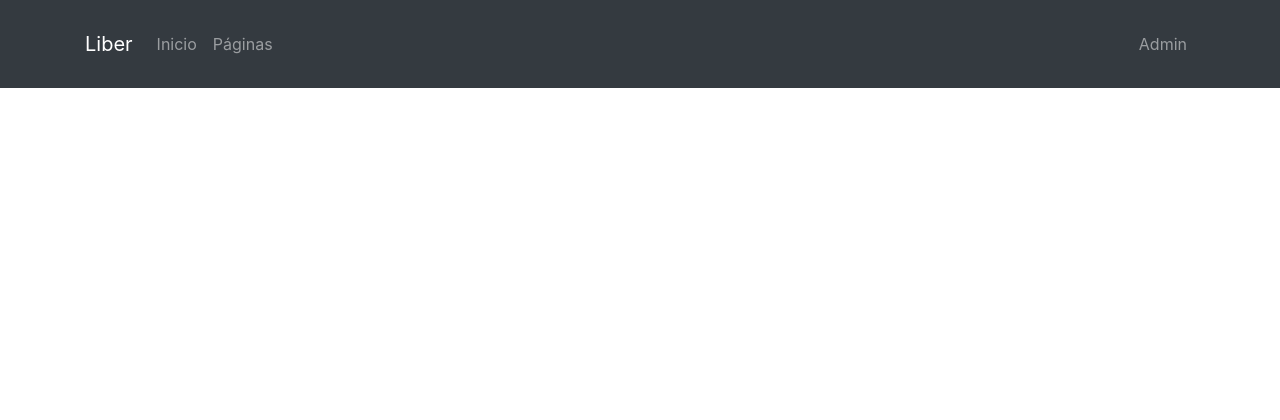
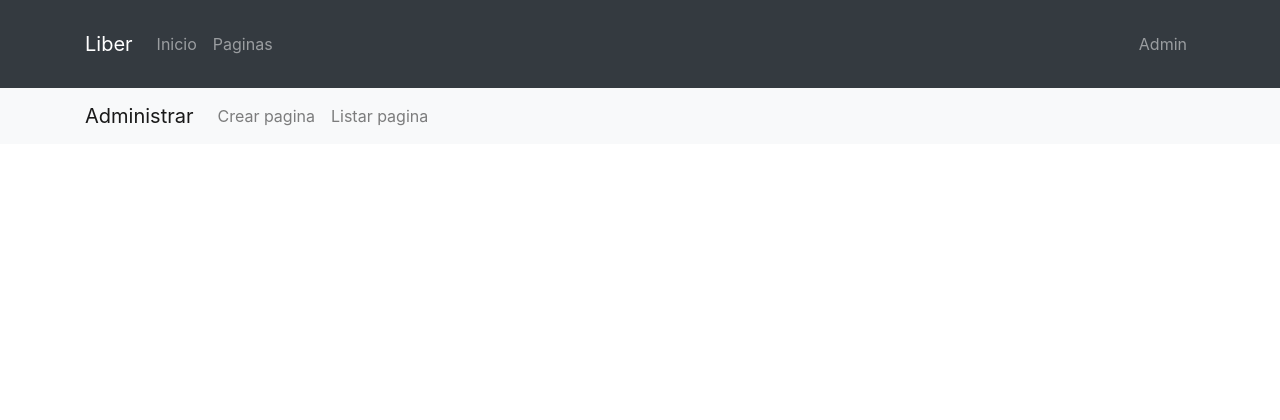
Before and after one commit to ruizdiazever/red, a Django app: page /pages/ in a window 1280 px wide. Shown: the top 420 px of the page. Run offline with Django 3.2, Linux system fonts and the light colour scheme; the visitor is signed in with stand-in values (Sample User, id 1); data that the repository does not hold is empty; some libraries are stand-ins or nearby versions.

Commit message:
Add menu navigations, and submenu in pages

```diff
--- a/core/templates/core/includes/navigation.html
+++ b/core/templates/core/includes/navigation.html
@@ -1,4 +1,4 @@
-<nav class="navbar navbar-expand-lg navbar-dark bg-dark mb-5 pt-4 pb-4">
+<nav class="navbar navbar-expand-lg navbar-dark bg-dark pt-4 pb-4">
     <div class="container">
         <a class="navbar-brand" href="{% url 'home' %}">Liber</a>
         <button class="navbar-toggler" type="button" data-toggle="collapse" data-target="#ned" aria-controls="ned" aria-expanded="false">
@@ -10,7 +10,7 @@
                 <a class="nav-link" href="{% url 'home' %}">Inicio</a>
             </li>
             <li class="nav-item">
-                <a class="nav-link" href="{% url 'pages' %}">Páginas</a>
+                <a class="nav-link" href="{% url 'pages' %}">Paginas</a>
             </li>
         </ul>
         <ul class="navbar-nav">
--- a/pages/apps.py
+++ b/pages/apps.py
@@ -2,4 +2,4 @@ from django.apps import AppConfig
 
 class PagesConfig(AppConfig):
     name = 'pages'
-    verbose_name = 'Gestor de páginas'
+    verbose_name = 'Gestor de paginas'
--- /dev/null
+++ b/pages/templates/pages/includes/page_menu.html
@@ -0,0 +1,27 @@
+{% if request.user.is_staff %}
+<nav class="navbar navbar-expand-lg navbar-light bg-light">
+    <div class="container">
+
+        <span class="navbar-brand" href="">Administrar</span>
+
+        <button class="navbar-toggler" type="button" data-target="#nep" aria-controls="nep" aria-expanded="false">
+            <span class="navbar-toggler-icon">
+
+            </span>
+        </button>
+
+        <div class="collapse navbar-collapse" id="nep">
+            <ul class="navbar-nav mr-auto">
+                <li class="nav-item">
+                    <a class="nav-link" href="#">Crear pagina</a>
+                </li>
+
+                <li class="nav-item">
+                    <a class="nav-link" href="#">Listar pagina</a>
+                </li>
+            </ul>
+        </div>
+
+    </div>
+</nav>
+{% endif %}
--- a/pages/templates/pages/page_list.html
+++ b/pages/templates/pages/page_list.html
@@ -2,6 +2,7 @@
 {% load static %}
 {% block title %}Páginas{% endblock %}
 {% block content %}
+    {% include 'pages/includes/page_menu.html' %}
     <main role="main">
         <div class="container mb-4">
             {% for page in page_list %}
```
Also changed, not shown: pages/models.py (+4 -4 lines), pages/migrations/0002_auto_20200928_1357.py (added).
